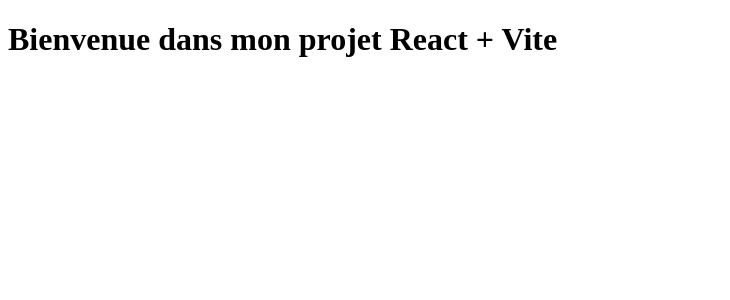
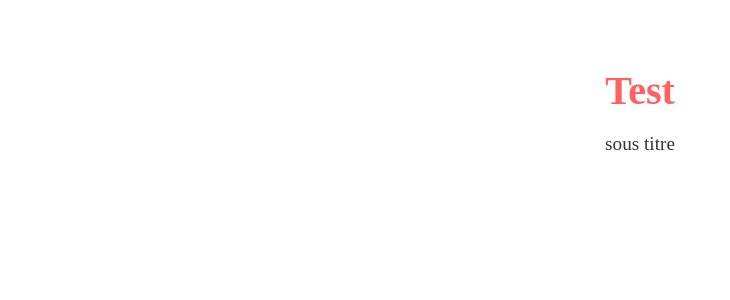
Before and after one commit to CynthiaCG-2202/Application-web-Immo-react, a React (Vite) app in the folder app-location-immo-react-vite/: page / in a window 1280 px wide. Shown: the top 300 px of the page, without its empty margins (0-730 px from the left). Built offline with nearby package versions, Linux system fonts and the light colour scheme.

Commit message:
test fonctionnel accueil

```diff
--- a/app-location-immo-react-vite/src/App.jsx
+++ b/app-location-immo-react-vite/src/App.jsx
@@ -1,8 +1,11 @@
+import { Routes, Route } from 'react-router-dom';
+import Accueil from './assets/pages-router/accueil';
+
 function App() {
   return (
-    <div className="App">
-      <h1>Bienvenue dans mon projet React + Vite</h1>
-    </div>
+    <Routes>
+      <Route path="/" element={<Accueil />} />
+    </Routes>
   );
 }
 
--- /dev/null
+++ b/app-location-immo-react-vite/src/assets/pages-router/accueil.jsx
@@ -0,0 +1,10 @@
+function Accueil() {
+  return (
+    <main className="page-accueil">
+      <h1>Test</h1>
+      <p>sous titre</p>
+    </main>
+  );
+}
+
+export default Accueil;
--- a/app-location-immo-react-vite/src/assets/styles/main.scss
+++ b/app-location-immo-react-vite/src/assets/styles/main.scss
@@ -0,0 +1 @@
+@import './pages-style/accueil.scss';
--- a/app-location-immo-react-vite/src/assets/styles/pages-style/accueil.scss
+++ b/app-location-immo-react-vite/src/assets/styles/pages-style/accueil.scss
@@ -0,0 +1,15 @@
+.page-accueil {
+  text-align: center;
+  padding: 2rem;
+
+  h1 {
+    color: #ff6060;
+    font-size: 2.5rem;
+    margin-bottom: 1rem;
+  }
+
+  p {
+    color: #333;
+    font-size: 1.2rem;
+  }
+}
--- a/app-location-immo-react-vite/src/main.jsx
+++ b/app-location-immo-react-vite/src/main.jsx
@@ -1,10 +1,13 @@
-import { StrictMode } from 'react'
-import { createRoot } from 'react-dom/client'
-import './assets/styles/main.scss'
-import App from './App.jsx'
+import React from 'react';
+import ReactDOM from 'react-dom/client';
+import App from './App.jsx';
+import { BrowserRouter } from 'react-router-dom';
+import './assets/styles/main.scss';
 
-createRoot(document.getElementById('root')).render(
-  <StrictMode>
-    <App />
-  </StrictMode>,
-)
+ReactDOM.createRoot(document.getElementById('root')).render(
+  <React.StrictMode>
+    <BrowserRouter>
+      <App />
+    </BrowserRouter>
+  </React.StrictMode>
+);
--- a/package.json
+++ b/package.json
@@ -1,5 +1,8 @@
 {
   "devDependencies": {
     "sass": "^1.89.2"
+  },
+  "dependencies": {
+    "react-router-dom": "^7.6.3"
   }
 }
```
Also changed, not shown: app-location-immo-react-vite/src/assets/pages-router/a-propos.jsx (added), app-location-immo-react-vite/src/assets/pages-router/page-logement.jsx (added), app-location-immo-react-vite/src/assets/pages-router/page404.jsx (added), 1 other file (tests, documents, lock files or other folders).
